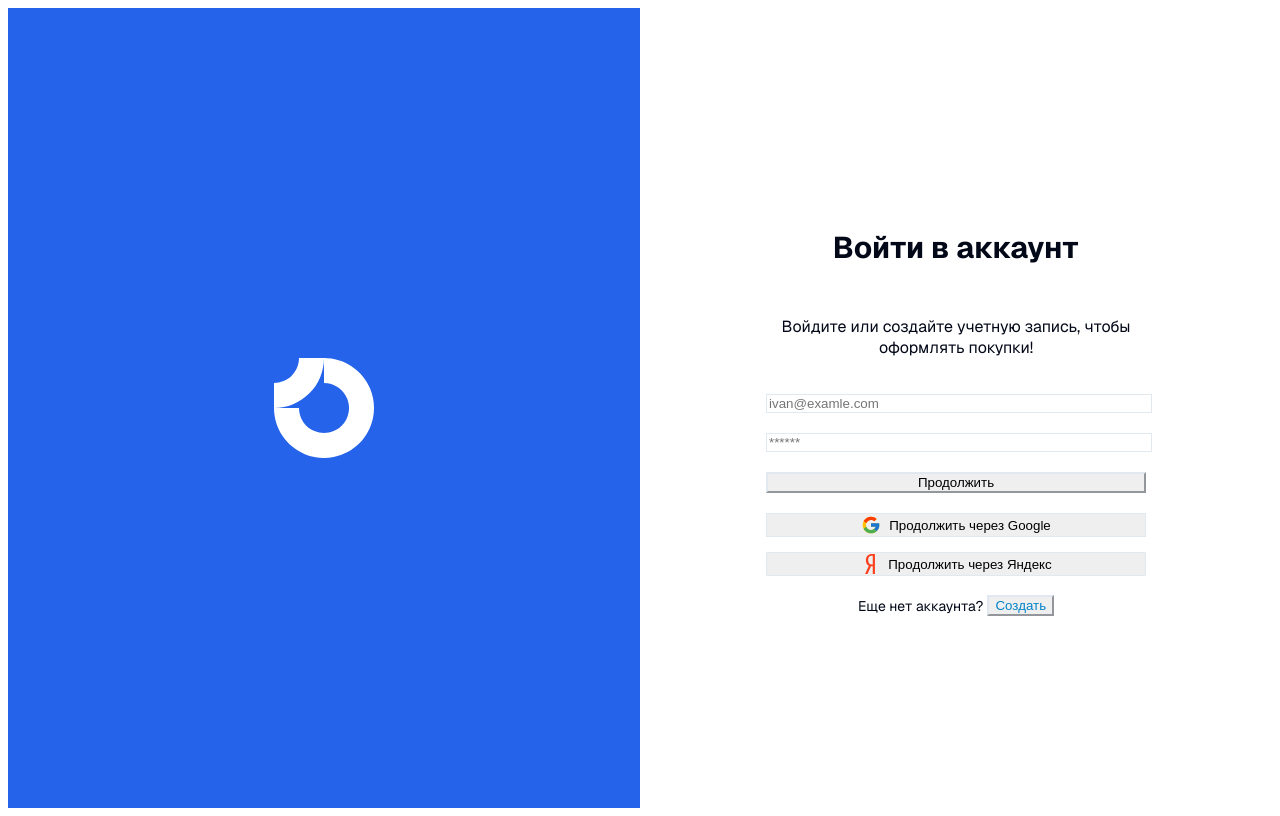
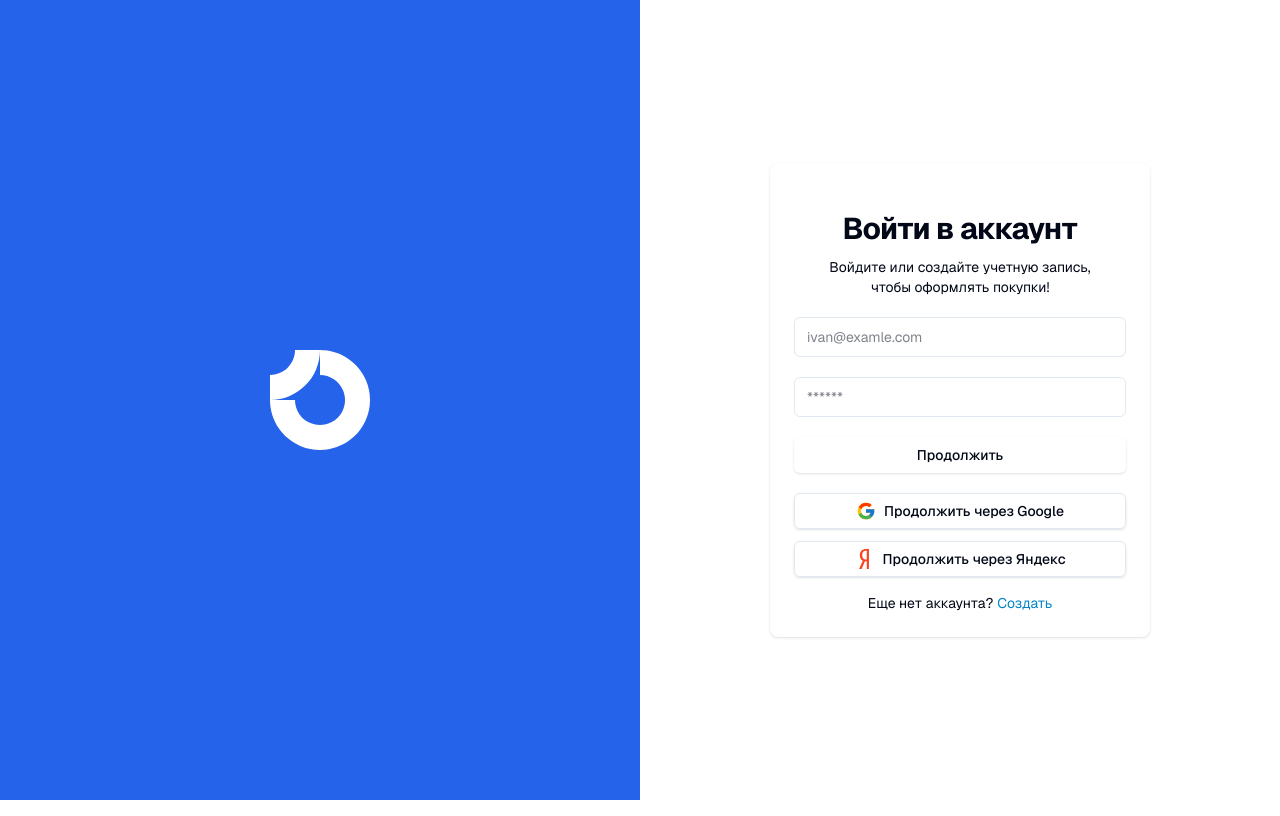
Before and after one commit to chicoumbetov/multi-ecom-nextjs-with-cms, a Next.js app: page /auth in a window 1280 px wide. Built offline with nearby package versions, Linux system fonts and the light colour scheme; no server answers.

Commit message:
fix tailwind

```diff
--- a/eslint.config.mjs
+++ b/eslint.config.mjs
@@ -14,7 +14,8 @@ const eslintConfig = [
 	{
 		rules: {
 			'@typescript-eslint/no-empty-object-type': 'off',
-			'@typescript-eslint/no-explicit-any': 'off'
+			'@typescript-eslint/no-explicit-any': 'off',
+			'@typescript-eslint/no-wrapper-object-types': 'off'
 		}
 	}
 ]
--- a/postcss.config.mjs
+++ b/postcss.config.mjs
@@ -1,6 +1,8 @@
 /** @type {import('tailwindcss').Config} */
 const config = {
-	plugins: ['@tailwindcss/postcss']
+	plugins: {
+		'@tailwindcss/postcss': {},
+	},
 }
 
 export default config
--- a/src/app/global.css
+++ b/src/app/global.css
@@ -1,3 +1,5 @@
+@import 'tailwindcss';
+
 @tailwind base;
 @tailwind components;
 @tailwind utilities;
--- a/tailwind.config.ts
+++ b/tailwind.config.ts
@@ -3,9 +3,9 @@ import type { Config } from 'tailwindcss'
 const config = {
 	darkMode: ['class', ''],
 	content: [
-		'./pages/**/*.{ts,tsx}',
-        './presentation/components/**/*.{ts,tsx}',
-        './app/**/*.{ts,tsx}',
+		'./pages/**/*.{js,ts,jsx,tsx,mdx}',
+        './presentation/components/**/*.{js,ts,jsx,tsx,mdx}',
+        './app/**/*.{js,ts,jsx,tsx,mdx}',
         './src/**/*.{ts,tsx}',
         './src/**/*.css'
 	],
```
Also changed, not shown: src/app/globals.scss (renamed from src/app/global.scss).
